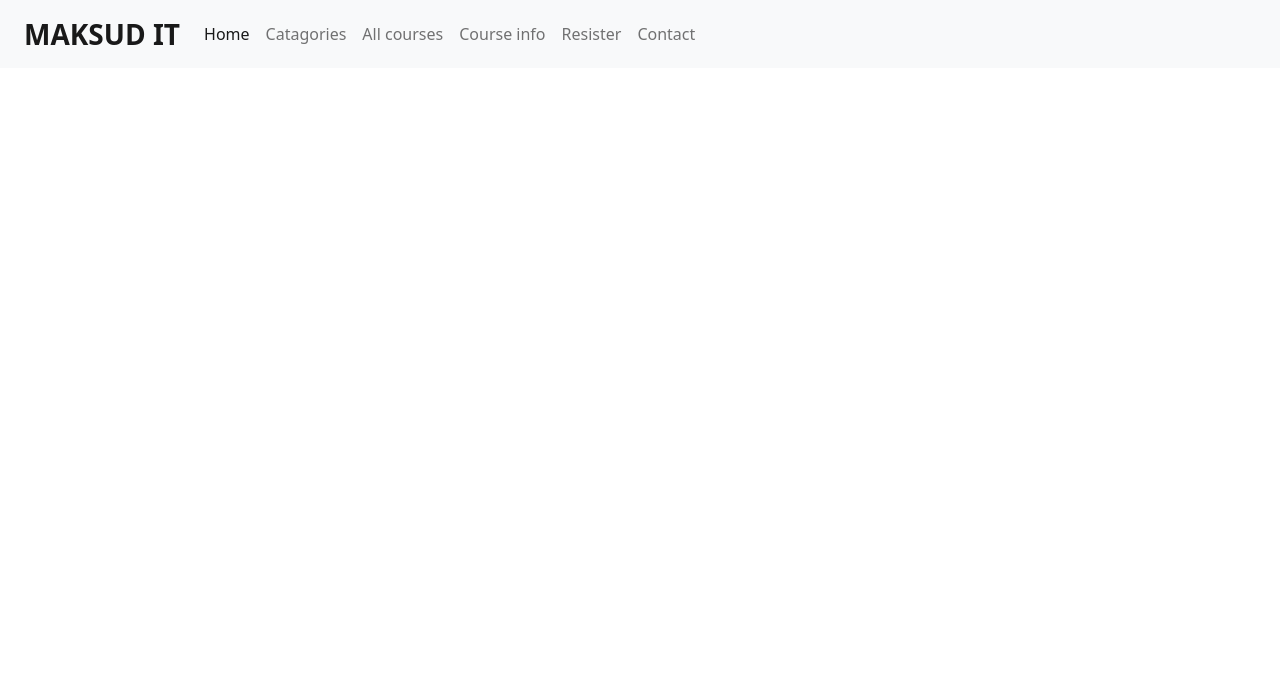
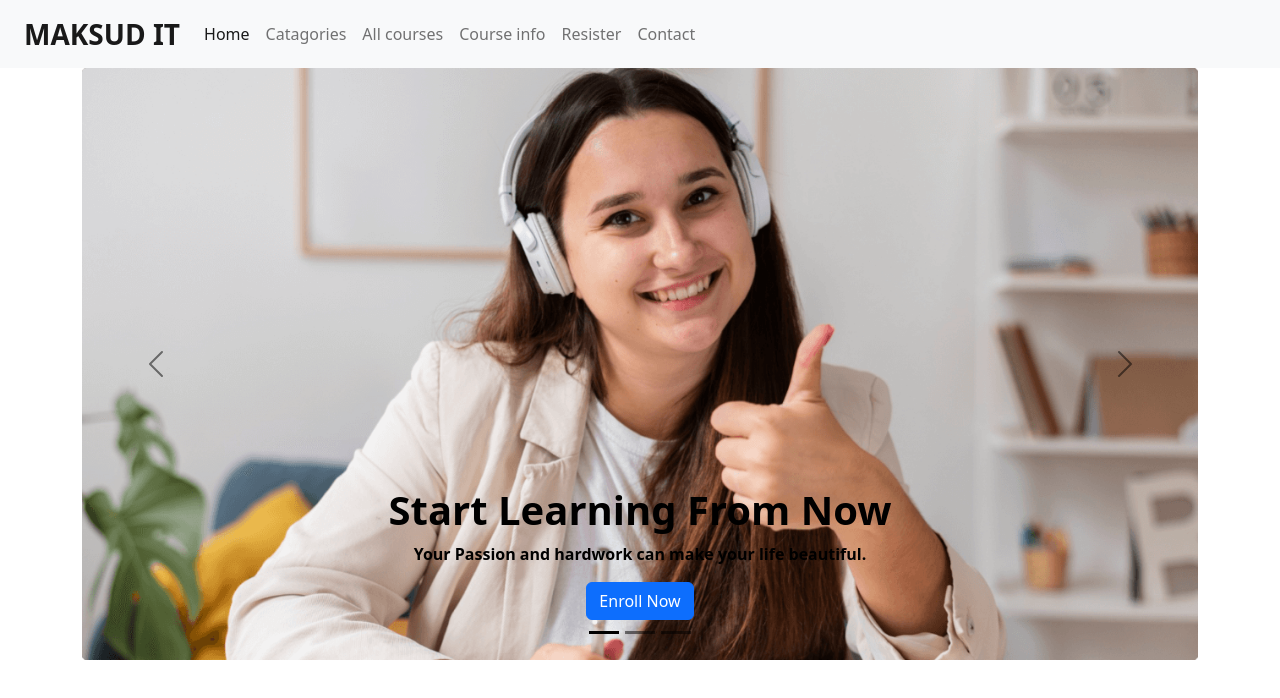
Before and after one commit to maksudurrahman088/MAKSUD-IT, a plain HTML site: page index.html in a window 1280 px wide. Drawn offline with nearby package versions, Linux system fonts and the light colour scheme.

Commit message:
slide commit

```diff
--- a/index.html
+++ b/index.html
@@ -40,6 +40,102 @@
       </div>
     </nav>
     <!-- Navbar End -->
+    <!-- immage slide add -->
+    <div
+      id="carouselExampleDark"
+      class="carousel carousel-dark slide container"
+      data-bs-ride="carousel"
+    >
+      <div class="carousel-indicators">
+        <button
+          type="button"
+          data-bs-target="#carouselExampleDark"
+          data-bs-slide-to="0"
+          class="active"
+          aria-current="true"
+          aria-label="Slide 1"
+        ></button>
+        <button
+          type="button"
+          data-bs-target="#carouselExampleDark"
+          data-bs-slide-to="1"
+          aria-label="Slide 2"
+        ></button>
+        <button
+          type="button"
+          data-bs-target="#carouselExampleDark"
+          data-bs-slide-to="2"
+          aria-label="Slide 3"
+        ></button>
+      </div>
+      <div class="carousel-inner">
+        <div class="carousel-item active" data-bs-interval="10000">
+          <img
+            src="/images/cover/cover-1.png"
+            class="d-block w-100"
+            alt="..."
+          />
+          <div class="carousel-caption d-none d-md-block">
+            <h1 class="fw-bold text-">Start Learning From Now</h1>
+            <p class="fw-bold">
+              Your Passion and hardwork can make your life beautiful.
+            </p>
+            <button type="button" class="btn btn-primary btn-md">
+              Enroll Now
+            </button>
+          </div>
+        </div>
+        <div class="carousel-item" data-bs-interval="2000">
+          <img
+            src="/images/cover/cover-2.jpg"
+            class="d-block w-100"
+            alt="..."
+          />
+          <div class="carousel-caption d-none d-md-block">
+            <h1 class="fw-bold">Exclusive Courses</h1>
+            <p class="fw-bold">Select your Desire courses</p>
+            <button type="button" class="btn btn-primary btn-md">
+              Enroll Now
+            </button>
+          </div>
+        </div>
+        <div class="carousel-item">
+          <img
+            src="/images/cover/cover-3.jpg"
+            class="d-block w-100"
+            alt="..."
+          />
+          <div class="carousel-caption d-none d-md-block">
+            <h1 class="fw-bold">Most Benificial for student</h1>
+            <p class="fw-bold">
+              Student have great opportunities to grow their skills
+            </p>
+            <button type="button" class="btn btn-primary btn-md">
+              Enroll Now
+            </button>
+          </div>
+        </div>
+      </div>
+      <button
+        class="carousel-control-prev"
+        type="button"
+        data-bs-target="#carouselExampleDark"
+        data-bs-slide="prev"
+      >
+        <span class="carousel-control-prev-icon" aria-hidden="true"></span>
+        <span class="visually-hidden">Previous</span>
+      </button>
+      <button
+        class="carousel-control-next"
+        type="button"
+        data-bs-target="#carouselExampleDark"
+        data-bs-slide="next"
+      >
+        <span class="carousel-control-next-icon" aria-hidden="true"></span>
+        <span class="visually-hidden">Next</span>
+      </button>
+    </div>
+    <!-- immage slide end-->
     <script
       src="https://cdn.jsdelivr.net/npm/bootstrap@5.2.1/dist/js/bootstrap.bundle.min.js"
       integrity="sha384-u1OknCvxWvY5kfmNBILK2hRnQC3Pr17a+RTT6rIHI7NnikvbZlHgTPOOmMi466C8"
```
